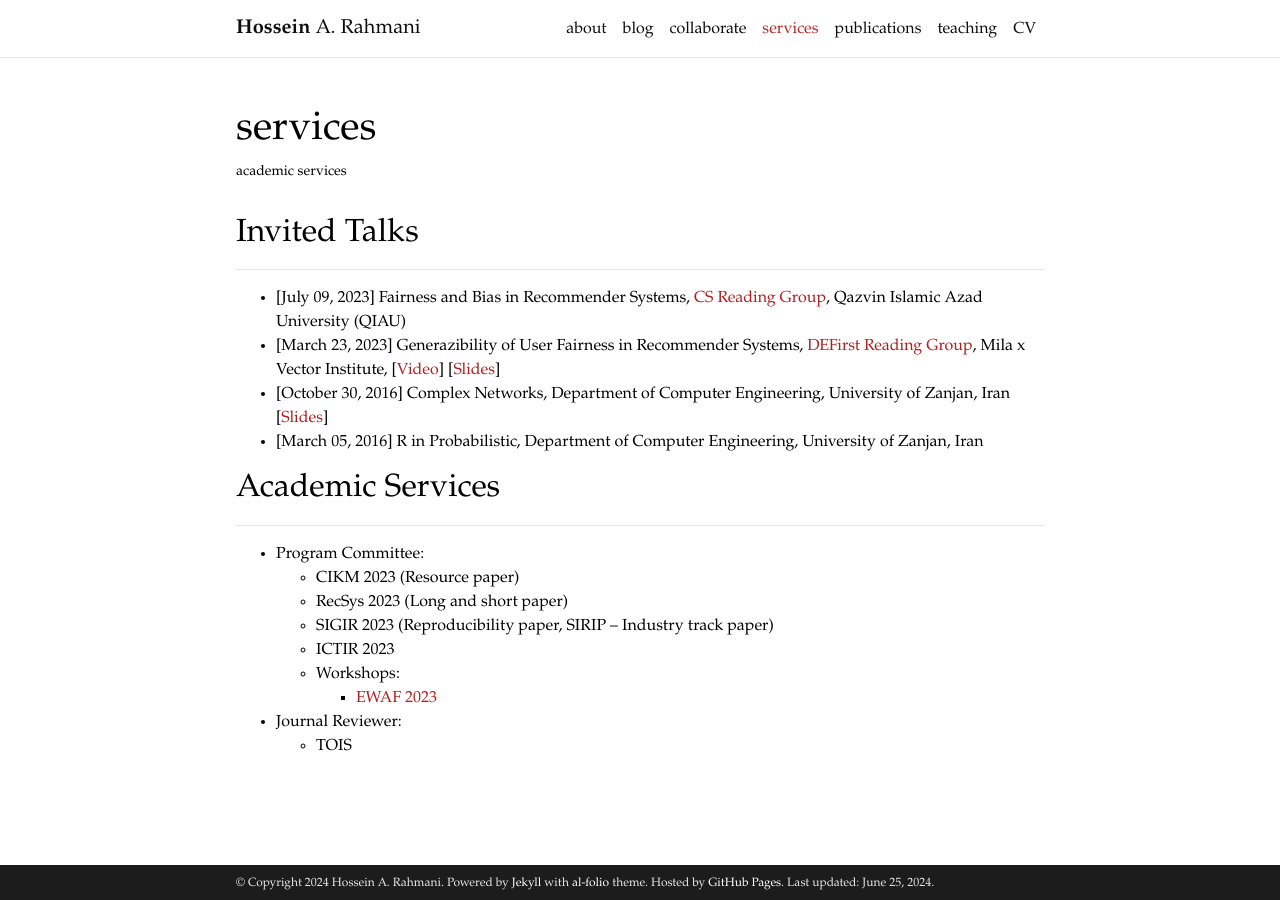
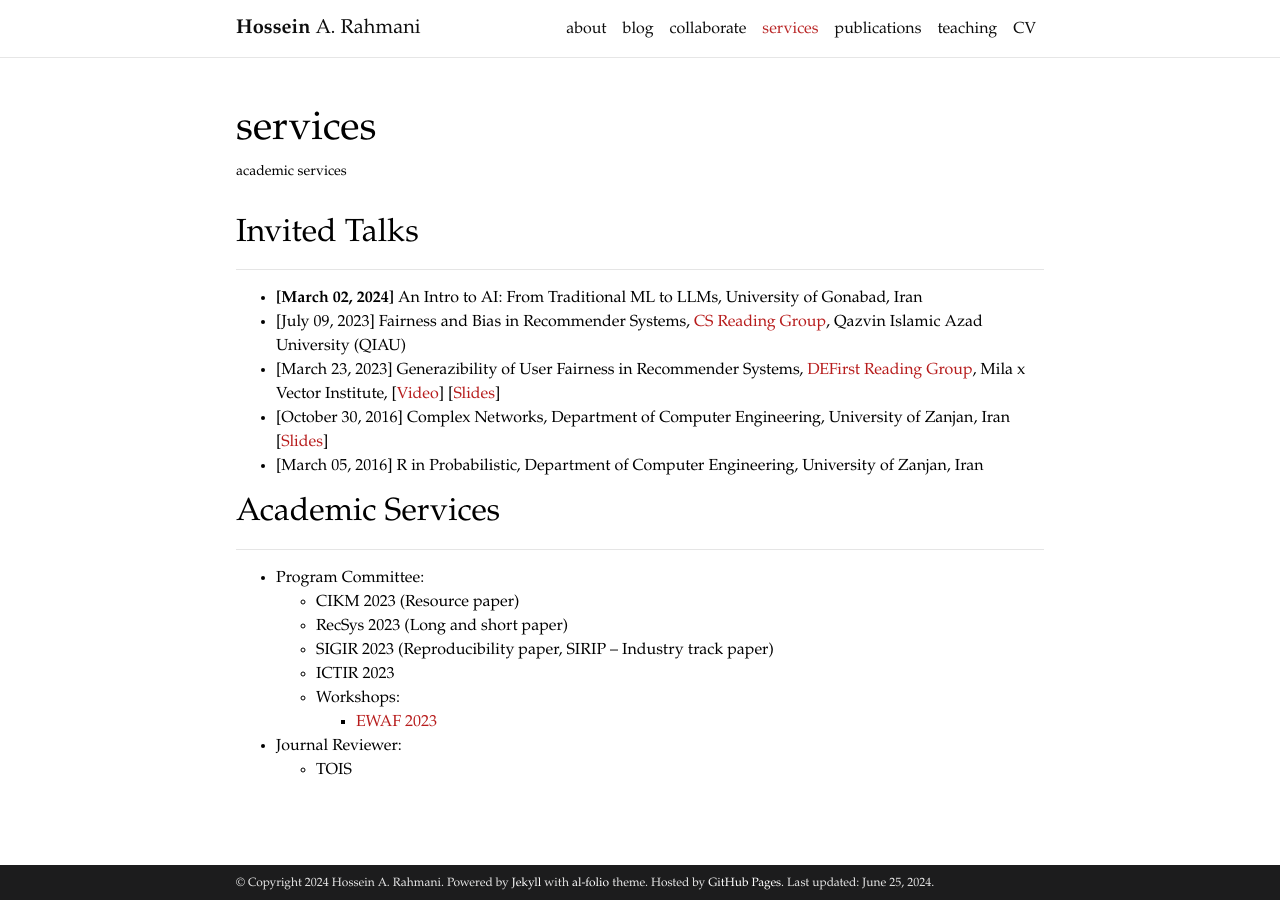
Before and after one commit to rahmanidashti/rahmanidashti.github.io, a Jekyll site: the page built from _pages/services.md, in a window 1280 px wide. Built offline with Jekyll 4.4.1, drawn with Linux system fonts in a browser that asks for light colours; comment, search, counter and statistics services are not loaded; a style sheet for code colours, icons or effects is not loaded.

Commit message:
Update services.md

```diff
--- a/_pages/services.md
+++ b/_pages/services.md
@@ -10,6 +10,8 @@ nav: true
 <hr>
 
 <!-- - Generazibility of User Fairness in Recommender Systems, <a href="https://noon-cobbler-caa.notion.site/DEFirst-Reading-Group-23c288b0cdc540aea53bf7960754ba21">DEFirst Reading Group</a>, Mila x Vector Institute, March 23, 2023, [<a href="https://www.youtube.com/watch?v=k4u5rih4zVM">Video</a>] [<a href="https://www.slideshare.net/SaeedRahmani9/generalizibilityfairness-defirst-reading-group">Slides</a>] -->
+
+- <span class="font-weight-bold">[March 02, 2024]</span> An Intro to AI: From Traditional ML to LLMs, University of Gonabad, Iran
 - <b>[July 09, 2023]</b> Fairness and Bias in Recommender Systems, <a href="https://sites.google.com/view/cs-reading-group/home">CS Reading Group</a>, Qazvin Islamic Azad University (QIAU)
 - <b>[March 23, 2023]</b> Generazibility of User Fairness in Recommender Systems, <a href="https://noon-cobbler-caa.notion.site/DEFirst-Reading-Group-23c288b0cdc540aea53bf7960754ba21">DEFirst Reading Group</a>, Mila x Vector Institute, [<a href="https://www.youtube.com/watch?v=k4u5rih4zVM">Video</a>] [<a href="https://www.slideshare.net/SaeedRahmani9/generalizibilityfairness-defirst-reading-group">Slides</a>]
 - [October 30, 2016] Complex Networks, Department of Computer Engineering, University of Zanjan, Iran [<a href="https://www.slideshare.net/SaeedRahmani9/introduction-to-complex-networks-77679817">Slides</a>]
```
